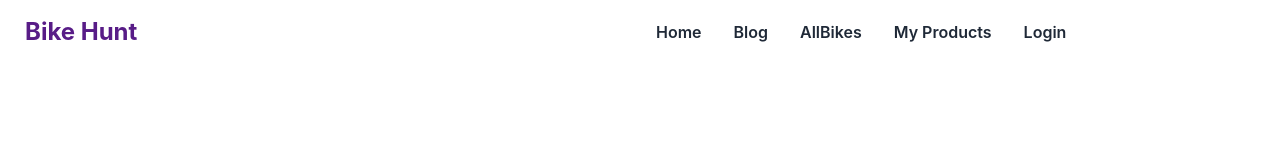
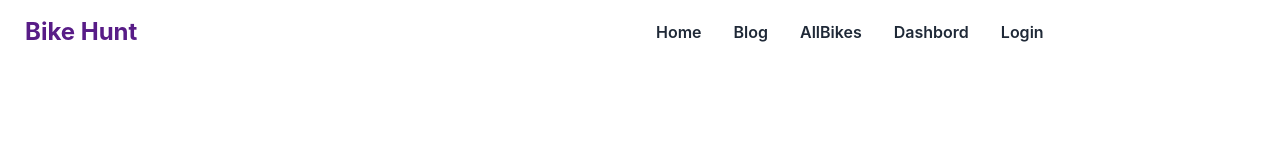
Before and after one commit to fariharaihan/used_products_resale_client, a React (Create React App) app: page /login in a window 1280 px wide. Shown: the top 160 px of the page. Built offline with nearby package versions, Linux system fonts and the light colour scheme; no server answers.

Commit message:
user logout

```diff
--- a/src/contexts/AuthProvider.js
+++ b/src/contexts/AuthProvider.js
@@ -1,5 +1,5 @@
 import React, { createContext, useEffect, useState } from 'react';
-import { getAuth, createUserWithEmailAndPassword, onAuthStateChanged, signInWithPopup, signInWithEmailAndPassword } from 'firebase/auth'
+import { getAuth, createUserWithEmailAndPassword, onAuthStateChanged, signInWithPopup, signInWithEmailAndPassword, signOut } from 'firebase/auth'
 import app from '../firebase/firebase.config';
 
 
@@ -26,6 +26,9 @@ const AuthProvider = ({ children }) => {
         return signInWithEmailAndPassword(auth, email, password);
     }
 
+    const logOut = () => {
+        return signOut(auth)
+    }
 
 
 
@@ -44,6 +47,7 @@ const AuthProvider = ({ children }) => {
         createUser,
         providerLogin,
         login,
+        logOut,
         user,
         loading,
 
--- /dev/null
+++ b/src/pages/DashBord/DashBord.js
@@ -0,0 +1,11 @@
+import React from 'react';
+
+const DashBord = () => {
+    return (
+        <div>
+
+        </div>
+    );
+};
+
+export default DashBord;
--- a/src/pages/Shared/Header/Header.js
+++ b/src/pages/Shared/Header/Header.js
@@ -3,14 +3,22 @@ import { Link } from 'react-router-dom';
 import { AuthContext } from '../../../contexts/AuthProvider';
 
 const Header = () => {
-    const { user } = useContext(AuthContext)
+    const { user, logOut } = useContext(AuthContext)
+
+    const handleLogOut = () => {
+        logOut()
+            .then(() => { })
+            .catch(err => console.error(err))
+
+    }
+
     const menuitems = <>
         <li className='font-semibold'><Link to="/">Home</Link></li>
         <li className='font-semibold'><Link to="/blog">Blog</Link></li>
         <li className='font-semibold'><Link to="/allbikes">AllBikes</Link></li>
-        <li className='font-semibold'><Link to="/myproducts">My Products</Link></li>
+        <li className='font-semibold'><Link to="/dashbord">Dashbord</Link></li>
         {user?.uid ?
-            <li className='font-semibold'><Link to="/logout">Logout</Link></li>
+            <li className='font-semibold'><button onClick={handleLogOut}>Logout</button></li>
             : <li className='font-semibold'><Link to="/login">Login</Link></li>}
     </>
     return (
```
